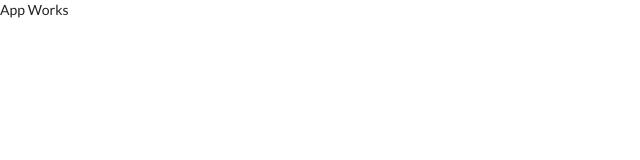
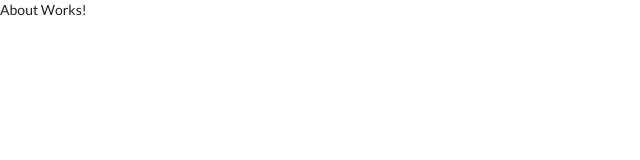
Before and after one commit to SmackSmash/stream-client, a React (Create React App) app: page /about in a window 1280 px wide. Shown: the top 160 px of the page, without its empty margins (0-640 px from the left). Built offline with nearby package versions, Linux system fonts and the light colour scheme.

Commit message:
Added basic routing

```diff
--- /dev/null
+++ b/src/components/About.js
@@ -0,0 +1,7 @@
+import React from 'react';
+
+const About = props => {
+  return <div>About Works!</div>;
+};
+
+export default About;
--- a/src/components/App.js
+++ b/src/components/App.js
@@ -1,7 +1,15 @@
 import React from 'react';
+import { BrowserRouter, Route } from 'react-router-dom';
+import Home from './Home';
+import About from './About';
 
 const App = props => {
-  return <div>App Works</div>;
+  return (
+    <BrowserRouter>
+      <Route path="/" exact component={Home} />
+      <Route path="/about" component={About} />
+    </BrowserRouter>
+  );
 };
 
 export default App;
--- /dev/null
+++ b/src/components/Home.js
@@ -0,0 +1,7 @@
+import React from 'react';
+
+const Home = props => {
+  return <div>Home Works!</div>;
+};
+
+export default Home;
```
Also changed, not shown: package.json (+9 -1 lines), src/index.js (line endings or trailing spaces), 1 other file (tests, documents, lock files or other folders).
